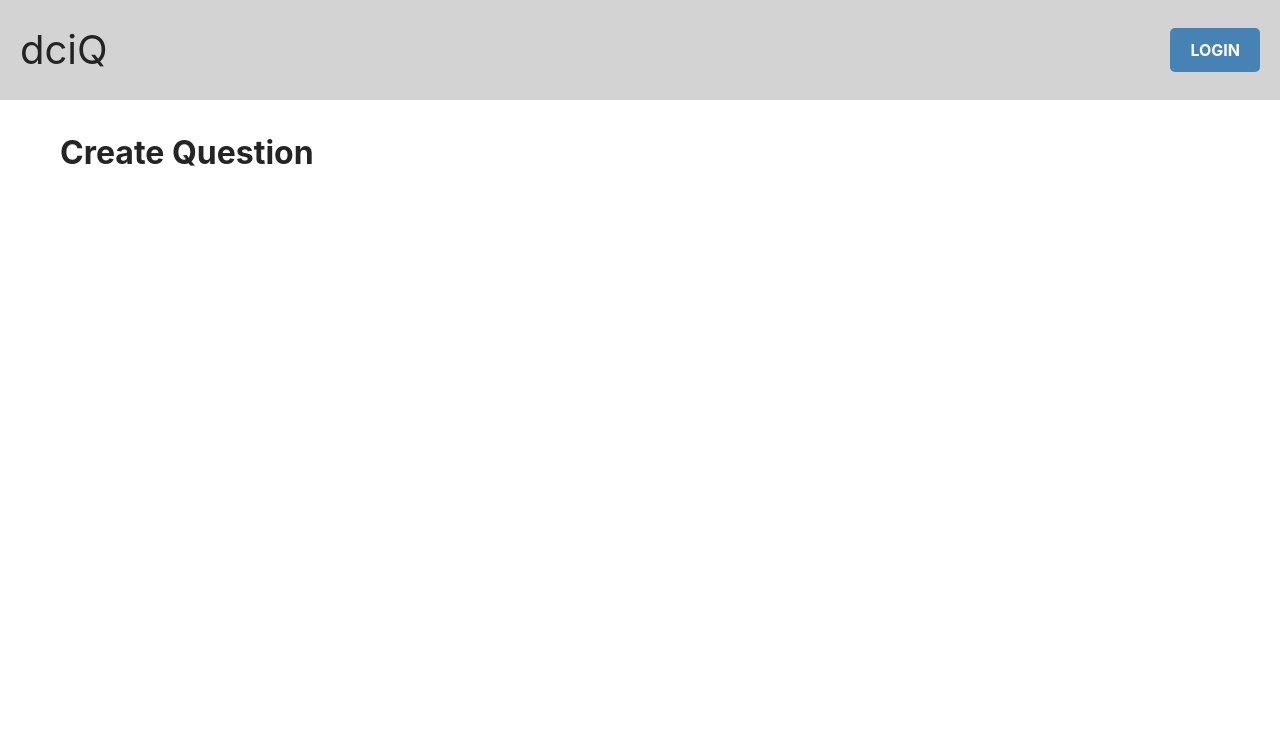
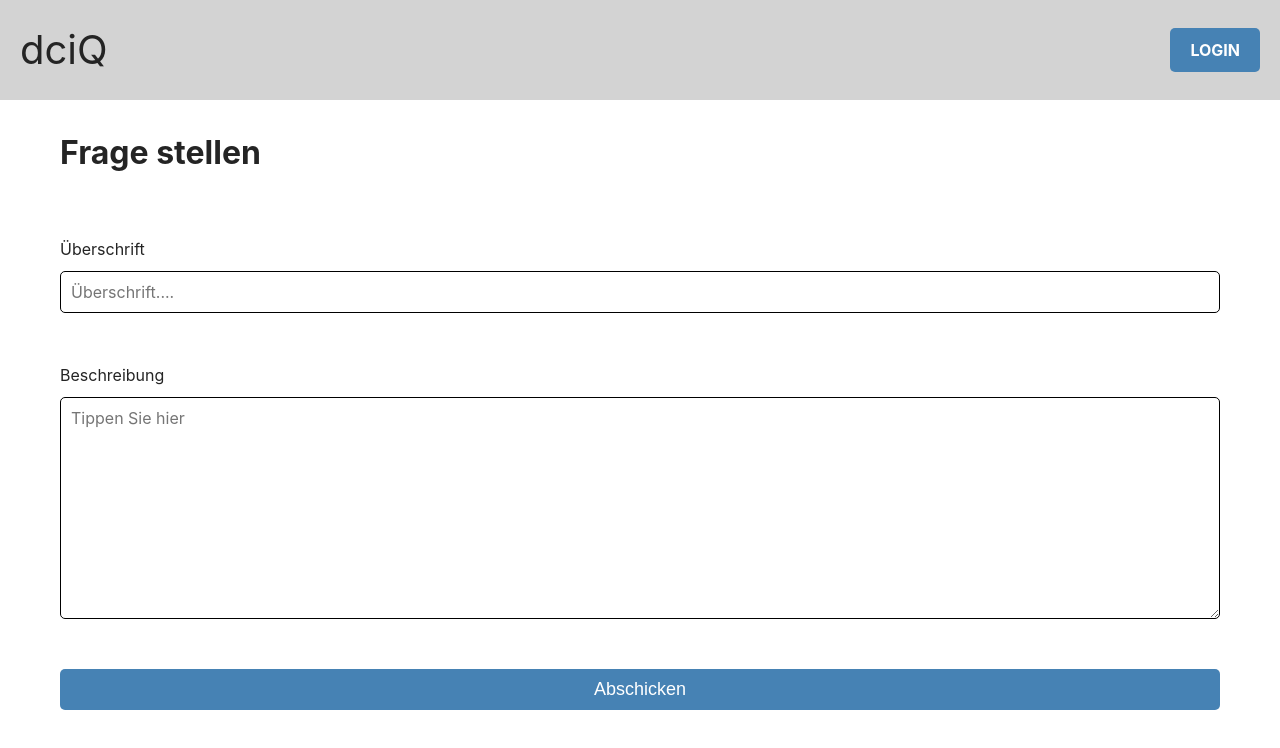
Before and after one commit to FbW-WD-22-D01/dciq-project, a React (Vite) app in the folder frontend/: page /create-question in a window 1280 px wide. Shown: the top 748 px of the page. Built offline with nearby package versions, Linux system fonts and the light colour scheme; no server answers.

Commit message:
created CreateQuestion Screen

```diff
--- a/frontend/src/App.jsx
+++ b/frontend/src/App.jsx
@@ -17,7 +17,7 @@ export default function App() {
         <Layout>
           <Routes>
             <Route path='/' element={<Overview/>}/>
-            <Route path='/question/:id' element={<QuestionById/>}/>
+            <Route path='/questions/:id' element={<QuestionById/>}/>
             <Route path='/create-question' element={<CreateQuestion/>}/>
             <Route path='/login' element={<Login/>}/>
             <Route path='/register' element={<Register/>}/>
--- a/frontend/src/routes/CreateQuestion.jsx
+++ b/frontend/src/routes/CreateQuestion.jsx
@@ -1,5 +1,67 @@
-
+import './CreateQuestion.scss'
+import axios from 'axios'
+import React from 'react'
+import { useNavigate } from 'react-router'
 
 export default function CreateQuestion () {
-  return <h1>Create Question</h1>
+  const [title, setTitle] = React.useState('')
+  const [description, setDescription] = React.useState('')
+  const [error, setError] = React.useState('')
+  const [fetching, setFetching] = React.useState(false)
+  const navigate = useNavigate()
+
+  const handleSubmit = async e => {
+    e.preventDefault()
+    setFetching(true)
+    if(error) setError('')
+
+    const response = await axios
+      .post('/questions', { title, description })
+      .catch(e => e.response)
+
+    if(response.status === 201) {
+      const id = response.data._id
+      navigate('/questions/' + id)
+    }
+    else if(response.status === 400) {
+      const error = response.data.message[0] // {name: "wir brauchen einen Namen"}
+      const key = Object.keys(error)[0] // name
+      const message = error[key] // "wir brauchen einen Namen"
+      setError(message)
+    }
+    else if(response.status === 401) {
+      setError('Du bist nicht eingeloggt')
+    }
+    else {
+      setError('Etwas ist schief gelaufen')
+    }
+    setFetching(false)
+  }
+
+  return (
+    <form className='Create-Question' onSubmit={handleSubmit}>
+      <h1>Frage stellen</h1>
+
+      <label htmlFor="title">Überschrift</label>
+      <input
+        value={title}
+        onChange={e => setTitle(e.target.value)}
+        type='text'
+        id='title'
+        placeholder="Überschrift...."
+      />
+
+      <label htmlFor="description">Beschreibung</label>
+      <textarea
+        value={description}
+        onChange={e => setDescription(e.target.value)}
+        id="description"
+        rows={10}
+        placeholder='Tippen Sie hier'
+      />
+
+      <button>{fetching ? 'loading...' : 'Abschicken'}</button>
+      {error && <span className='error'>{error}</span>}
+    </form>
+  )
 }
--- /dev/null
+++ b/frontend/src/routes/CreateQuestion.scss
@@ -0,0 +1,33 @@
+.Create-Question {
+  display: flex;
+  flex-direction: column;
+
+  > label {
+    margin-top: 50px;
+    margin-bottom: 10px;
+  }
+
+  > input, > textarea {
+    padding: 10px;
+    border-radius: 5px;
+    border: 1px solid black;
+    font-family: inherit;
+    font-size: inherit;
+  }
+
+  > button {
+    margin-top: 50px;
+    padding: 10px 20px;
+    background: steelblue;
+    border: none;
+    border-radius: 5px;
+    color: white;
+    font-size: 18px;
+    cursor: pointer;
+  }
+
+  > .error {
+    color: red;
+    margin-top: 5px;
+  }
+}
```
Also changed, not shown: 2 other files (tests, documents, lock files or other folders).
